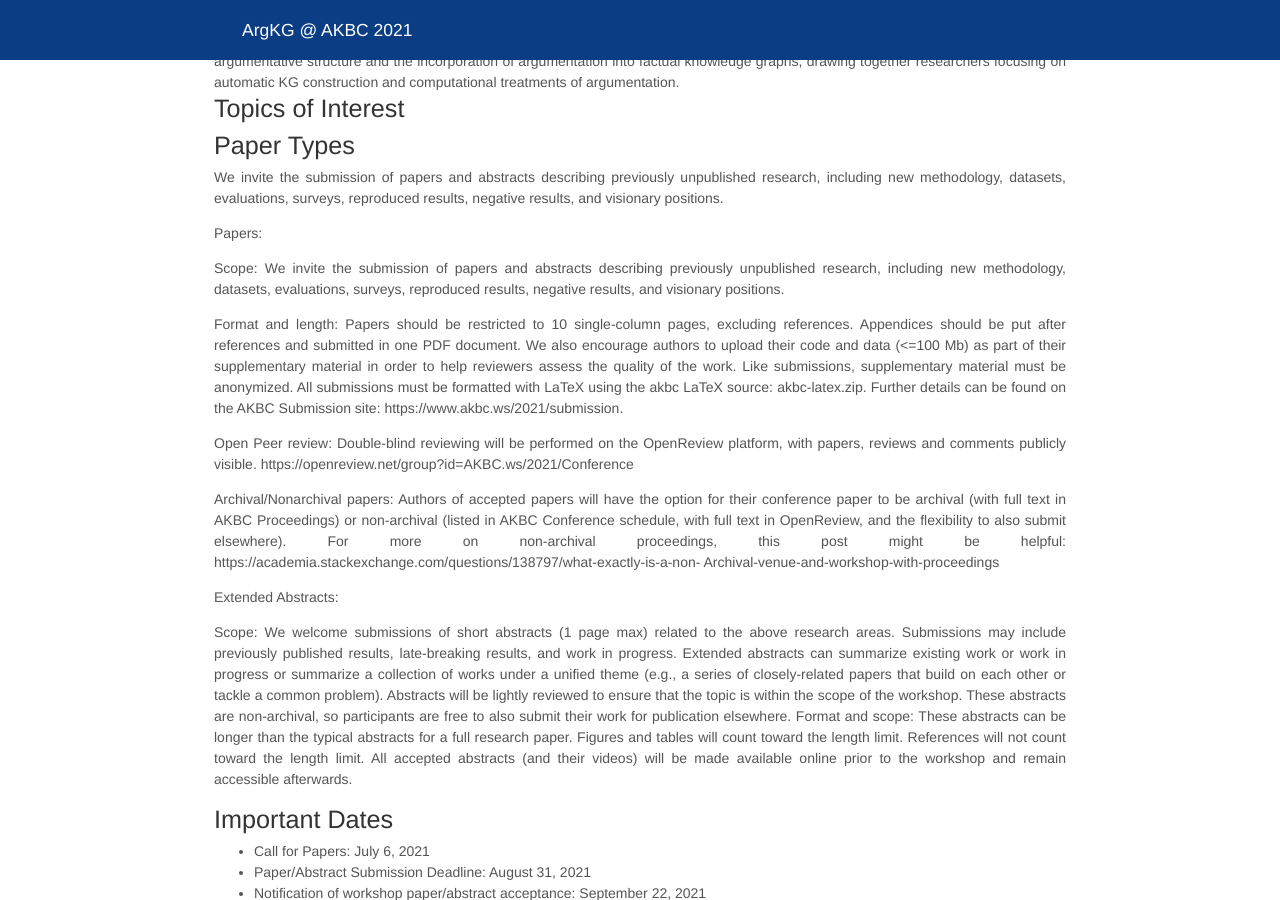
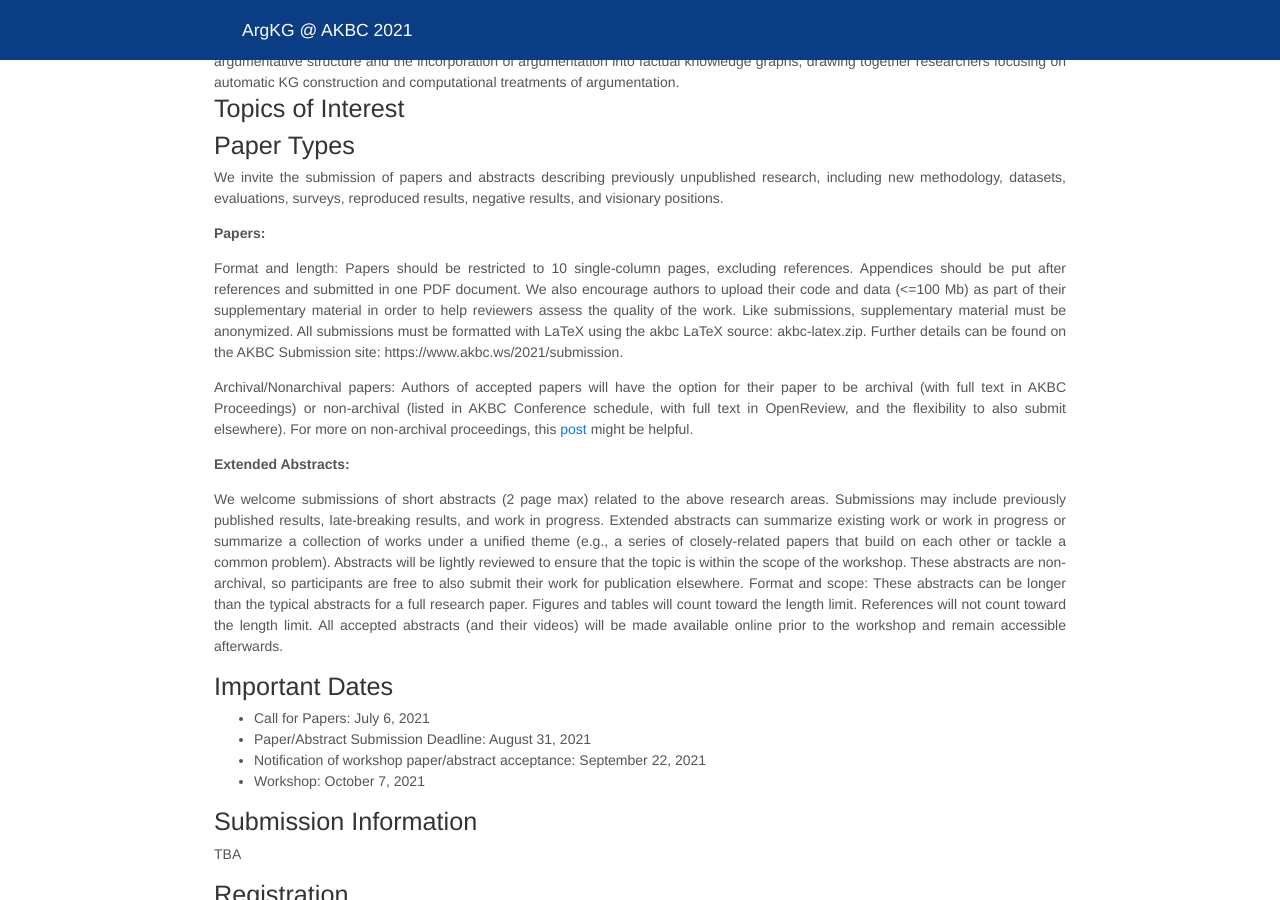
Before and after one commit to ArgKG/2021, a Jekyll site: the page built from index.md, in a window 1280 px wide and 900 px high, scrolled down 383 px. Built offline with Jekyll 4.4.1, drawn with Linux system fonts in a browser that asks for light colours; nearby versions of some CDN libraries.

Commit message:
Update index.md

```diff
--- a/index.md
+++ b/index.md
@@ -16,20 +16,15 @@ collection: pages_2019
 
 We invite the submission of papers and abstracts describing previously unpublished research, including new methodology, datasets, evaluations, surveys, reproduced results, negative results, and visionary positions.
 
-Papers:
-
-Scope: We invite the submission of papers and abstracts describing previously unpublished research, including new methodology, datasets, evaluations, surveys, reproduced results, negative results, and visionary positions.
+<b>Papers:</b>
 
 Format and length: Papers should be restricted to 10 single-column pages, excluding references. Appendices should be put after references and submitted in one PDF document.  We also encourage authors to upload their code and data (<=100 Mb) as part of their supplementary material in order to help reviewers assess the quality of the work. Like submissions, supplementary material must be anonymized. All submissions must be formatted with LaTeX using the akbc LaTeX source: akbc-latex.zip. Further details can be found on the AKBC Submission site: https://www.akbc.ws/2021/submission.
 
-Open   Peer   review: Double-blind   reviewing   will   be   performed   on   the OpenReview   platform,    with   papers,    reviews   and   comments   publicly   visible. https://openreview.net/group?id=AKBC.ws/2021/Conference
+Archival/Nonarchival papers:  Authors of accepted papers will have the option for their paper to be archival (with full text in AKBC Proceedings) or non-archival (listed in AKBC Conference schedule, with full text in OpenReview, and the flexibility to also submit elsewhere).  For more on non-archival proceedings, this <a href="https://academia.stackexchange.com/questions/138797/what-exactly-is-a-non-Archival-venue-and-workshop-with-proceedings">post</a> might be helpful.
 
-Archival/Nonarchival papers:  Authors of accepted papers will have the option for their conference paper to be archival (with full text in AKBC Proceedings) or non-archival (listed in AKBC Conference schedule, with full text in OpenReview, and the flexibility to also submit elsewhere).  For more on non-archival proceedings, this post might be helpful:  https://academia.stackexchange.com/questions/138797/what-exactly-is-a-non-
-Archival-venue-and-workshop-with-proceedings
+<b>Extended Abstracts:</b>
 
-Extended Abstracts:
-
-Scope: We welcome submissions of short abstracts (1 page max) related to the above research areas.  Submissions may include previously published results, late-breaking results, and work in progress. Extended abstracts can summarize existing work or work in progress or summarize a collection of works under a unified theme (e.g., a series of closely-related papers that build on each other or tackle a common problem). Abstracts will be lightly reviewed to ensure that the topic is within the scope of the workshop. These abstracts are non-archival, so participants are free to also submit their work for publication elsewhere.
+We welcome submissions of short abstracts (2 page max) related to the above research areas.  Submissions may include previously published results, late-breaking results, and work in progress. Extended abstracts can summarize existing work or work in progress or summarize a collection of works under a unified theme (e.g., a series of closely-related papers that build on each other or tackle a common problem). Abstracts will be lightly reviewed to ensure that the topic is within the scope of the workshop. These abstracts are non-archival, so participants are free to also submit their work for publication elsewhere.
 Format and scope:  These abstracts can be longer than the typical abstracts for a full research paper. Figures and tables will count toward the length limit. References will not count toward the length limit. All accepted abstracts (and their videos) will be made available online prior to the workshop and remain accessible afterwards.
 
 ## Important Dates
```
